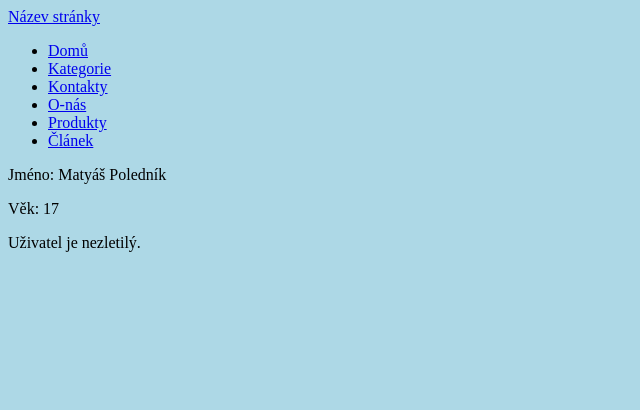
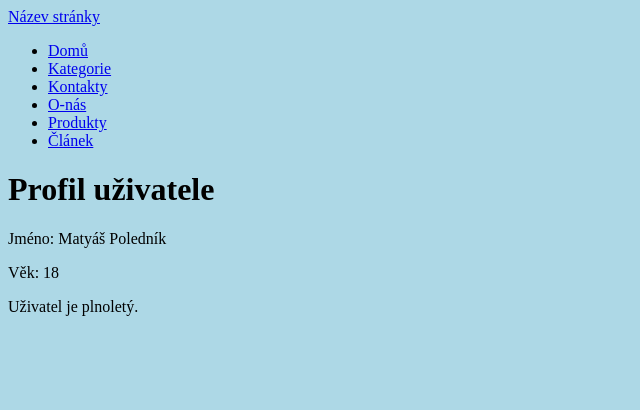
Before and after one commit to IT2-WA-2024-2025/flask-Matyas420, a Flask app: page / in a window 1280 px wide. Shown: the top 410 px of the page, without its empty margins (0-640 px from the left). Run offline with Flask 3, Linux system fonts and the light colour scheme.

Commit message:
profil_user2

```diff
--- a/.github/main.py
+++ b/.github/main.py
@@ -4,9 +4,13 @@ app = Flask(__name__)
 
 #----------- Úvod -----------
 
+clanky = [
+    {"title": "" }
+]
+
 @app.route("/")
 def Home_page():
-    return  render_template('index.html')
+    return  render_template('index.html', clanky=clanky)
 
 @app.route("/kontakt")
 def kontakt():
@@ -43,8 +47,8 @@ def arctile(id):
 @app.route("/profile")
 def profil():
     jmeno = "Matyáš Poledník"
-    vek = 17
-    return render_template("profil.html", jmeno=jmeno, vek=vek)
+    vek = 18
+    return render_template("index.html", jmeno=jmeno, vek=vek)
 
 
 if __name__ == "__main__":
--- a/.github/templates/index.html
+++ b/.github/templates/index.html
@@ -22,13 +22,14 @@
       </ul>
     </div>
   </nav>
+  <h1>Profil uživatele</h1>
   {% set jmeno = "Matyáš Poledník" %}
-  {% set vek = 17 %}
+  {% set vek = 18 %}
 
   <p>Jméno: {{ jmeno }}</p>
   <p>Věk: {{ vek }}</p>
 
-  {% if vek > 18 %}
+  {% if vek >= 18 %}
       <p>Uživatel je plnoletý.</p>
   {% else %}
       <p>Uživatel je nezletilý.</p>
```
